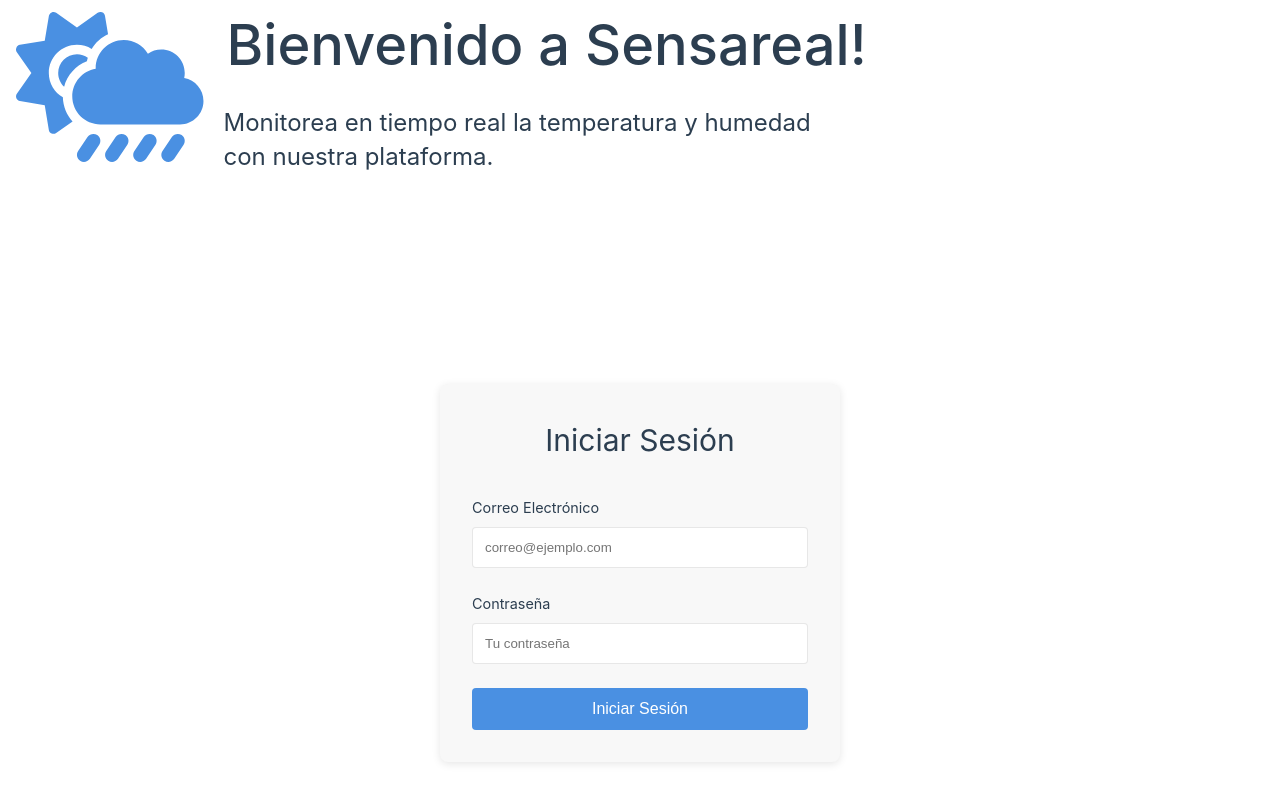
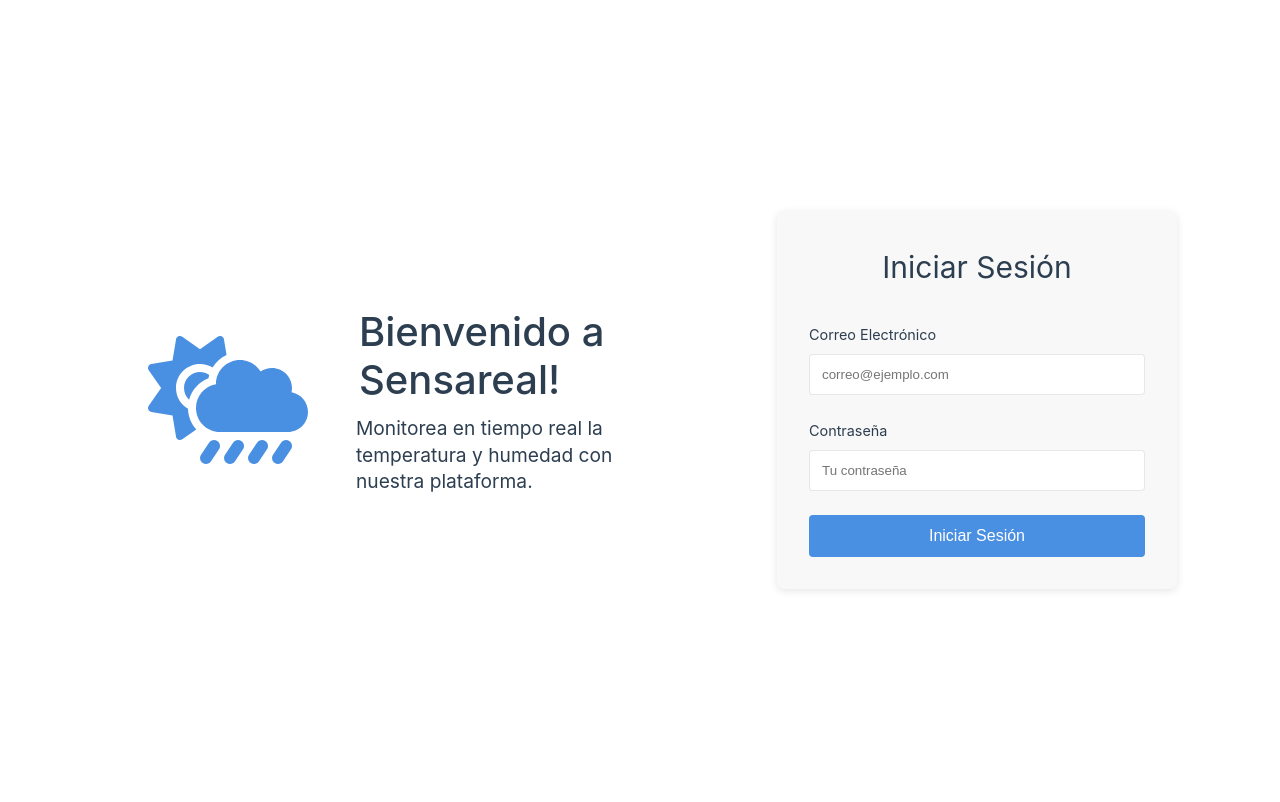
Before and after one commit to gcandisano/SensaReal, a Vue app: page /login in a window 1280 px wide. Shown: the top 802 px of the page. Built offline with nearby package versions, Linux system fonts and the light colour scheme.

Commit message:
format code and changes in login

```diff
--- a/src/App.vue
+++ b/src/App.vue
@@ -13,6 +13,7 @@ const showHeader = computed(() => route.path == '/login')
 </script>
 
 <template>
+  <div class="app-container">
     <header v-if="showHeader">
       <font-awesome-icon :icon="['fad', 'cloud-sun-rain']" size="10x" class="weather-icon" />
       <div class="wrapper">
@@ -21,78 +22,31 @@ const showHeader = computed(() => route.path == '/login')
     </header>
 
     <RouterView />
+  </div>
 </template>
 
 <style scoped>
-header {
-  line-height: 1.5;
-  max-height: 100vh;
+.app-container {
+  display: flex;
+  width: 100%;
+  height: 100vh;
 }
 
-.icon-large {
-  font-size: 120px; /* Cambia el tamaño según necesites */
-  color: blue; /* Puedes cambiar el color también */
-}
-
-.logo {
-  display: block;
-  margin: 0 auto 2rem;
-}
-
-nav {
-  width: 100%;
-  font-size: 12px;
-  text-align: center;
-  margin-top: 2rem;
-}
-
-nav a.router-link-exact-active {
-  color: var(--color-text);
-}
-
-nav a.router-link-exact-active:hover {
-  background-color: transparent;
-}
-
-nav a {
-  display: inline-block;
-  padding: 0 1rem;
-  border-left: 1px solid var(--color-border);
-}
-
-nav a:first-of-type {
-  border: 0;
-}
-
-@media (min-width: 1024px) {
 header {
+  flex: 1;
   display: flex;
-    place-items: center;
-    padding-right: calc(var(--section-gap) / 2);
-  }
-
-  .logo {
-    margin: 0 2rem 0 0;
-  }
-
-  header .wrapper {
-    display: flex;
-    place-items: flex-start;
-    flex-wrap: wrap;
-  }
-
-  nav {
-    text-align: left;
-    margin-left: -1rem;
-    font-size: 1rem;
-
-    padding: 1rem 0;
-    margin-top: 1rem;
-  }
+  align-items: center;
+  padding: 2rem;
+  gap: 2rem;
+  margin-left: 100px;
 }
 
 .weather-icon {
   color: #4a90e2;
-  margin-right: 20px;
+  font-size: 8rem;
+}
+
+.wrapper {
+  flex: 1;
 }
 </style>
--- a/src/components/HelloWorld.vue
+++ b/src/components/HelloWorld.vue
@@ -14,17 +14,21 @@ defineProps<{
 <style scoped>
 h1 {
   font-weight: 500;
-  font-size: 3.5rem;
-  position: relative;
-  margin-bottom: 1rem;
+  font-size: 2.5rem;
+  margin-bottom: 0.5rem;
   color: var(--color-heading);
+  line-height: 1.2;
 }
 
 h3 {
-  font-size: 1.5rem;
+  font-size: 1.2rem;
   color: var(--color-text);
   max-width: 600px;
   line-height: 1.4;
+}
+
+.greetings {
+  padding-left: 1rem;
 }
 
 .greetings h1,
--- a/src/views/HomeView.vue
+++ b/src/views/HomeView.vue
@@ -1,5 +1,5 @@
 <script setup lang="ts">
-  import DashboardSensor from '../components/DashboardSensor.vue'
+import DashboardSensor from '../components/DashboardSensor.vue'
 </script>
 
 <template>
--- a/src/views/LoginView.vue
+++ b/src/views/LoginView.vue
@@ -63,11 +63,12 @@ const handleLogin = async () => {
 
 <style scoped>
 .login-container {
+  flex: 1;
   height: 100vh;
   display: flex;
+  justify-content: center;
   align-items: center;
-  justify-content: center;
-  background-color: var(--color-background);
+  padding: 2rem;
 }
 
 .login-box {
```
Lines whose indentation alone changed are shown as unchanged.
